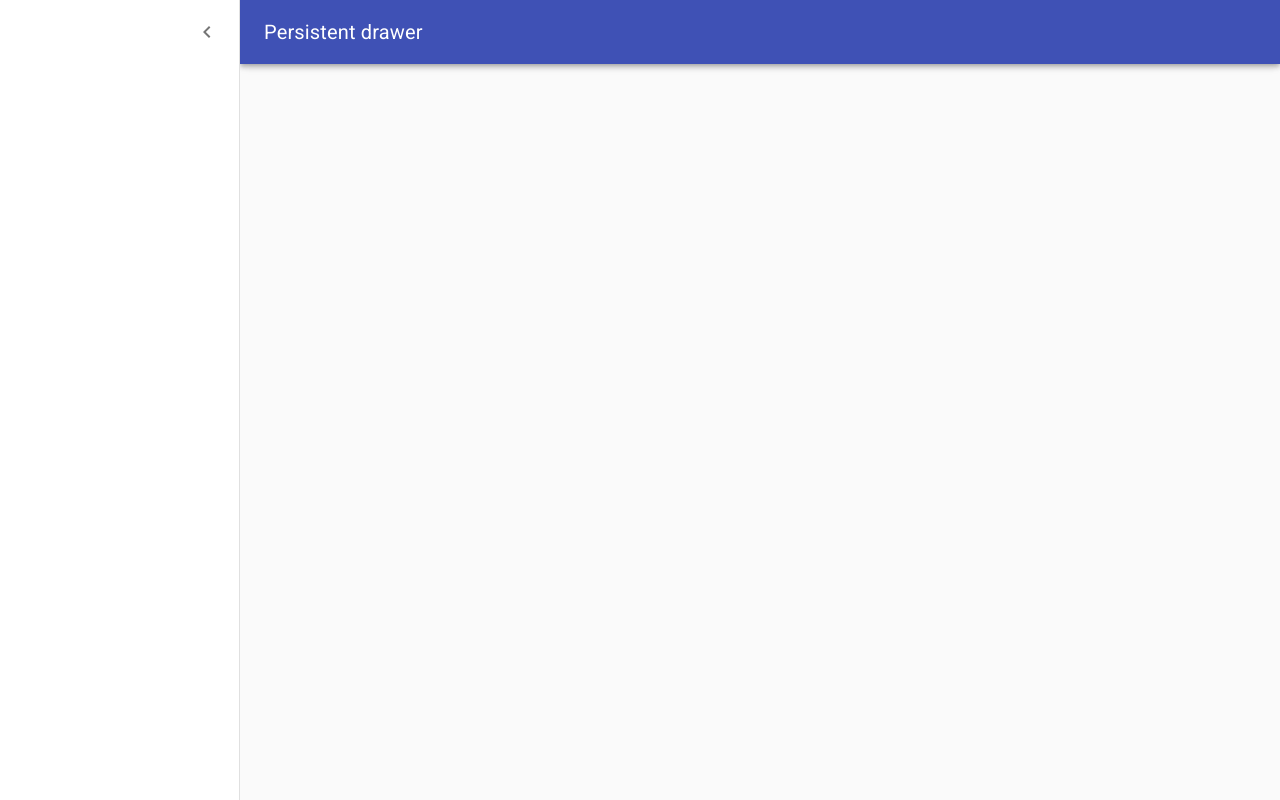
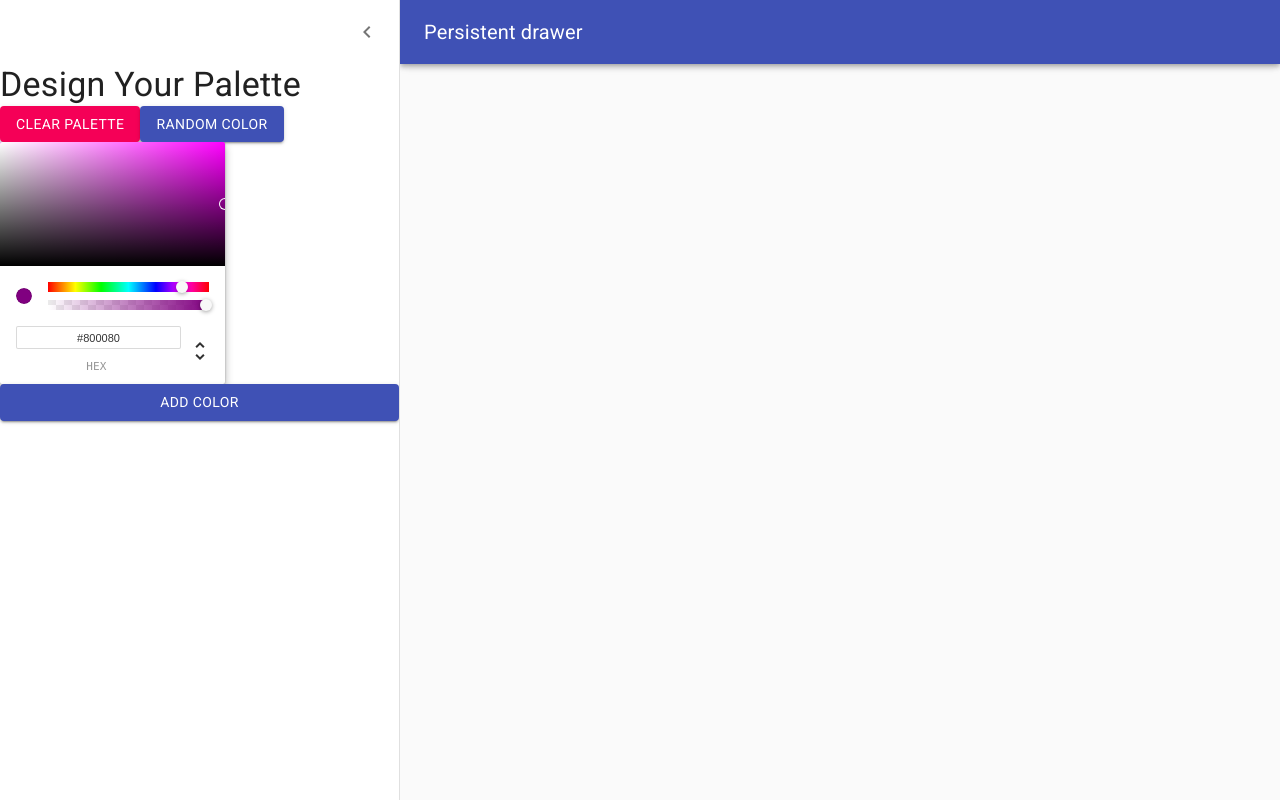
Before and after one commit to zsorosz/react-color-app, a React (Create React App) app: page /palette/new in a window 1280 px wide. Both pictures are taken after a click on the button "Open drawer". Built offline with nearby package versions, Linux system fonts and the light colour scheme.

Commit message:
add ChromePicker and Buttons to Drawer

```diff
--- a/package.json
+++ b/package.json
@@ -12,6 +12,7 @@
     "chroma-js": "^2.1.0",
     "rc-slider": "^9.2.4",
     "react": "^16.13.1",
+    "react-color": "^2.18.0",
     "react-copy-to-clipboard": "^5.0.2",
     "react-dom": "^16.13.1",
     "react-router-dom": "^5.1.2",
--- a/src/NewPaletteForm.js
+++ b/src/NewPaletteForm.js
@@ -9,8 +9,10 @@ import Typography from '@material-ui/core/Typography';
 import IconButton from '@material-ui/core/IconButton';
 import MenuIcon from '@material-ui/icons/Menu';
 import ChevronLeftIcon from '@material-ui/icons/ChevronLeft';
+import Button from '@material-ui/core/Button';
+import { ChromePicker } from 'react-color';
 
-const drawerWidth = 240;
+const drawerWidth = 400;
 
 const styles = theme => ({
   root: {
@@ -124,6 +126,13 @@ class NewPaletteForm extends Component {
                 </IconButton>
               </div>
               {/* <Divider /> */}
+              <Typography variant='h4'>Design Your Palette</Typography>
+              <div>
+                <Button variant='contained' color='secondary'>Clear Palette</Button>
+                <Button variant='contained' color='primary'>Random Color</Button>
+              </div>
+              <ChromePicker color="purple" onChangeComplete={(newColor) => console.log(newColor)} />
+              <Button variant='contained' color='primary'>Add Color</Button>
             </Drawer>
             <main
               className={classNames(classes.content, {
```
Also changed, not shown: 1 other file (tests, documents, lock files or other folders).
